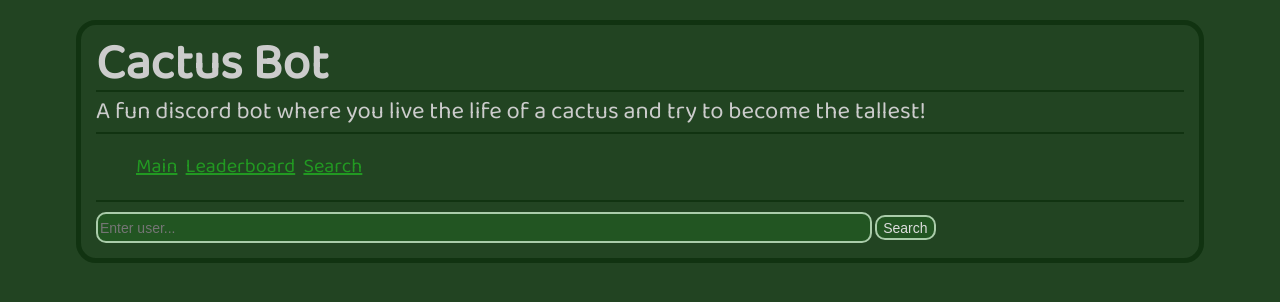
After one commit to Coding-Cactus/Cactus-Bot, a Flask app: page /search in a window 1280 px wide. The commit adds this page. Shown: the top 302 px of the page. Run offline with Flask 2, Linux system fonts and the light colour scheme.

Commit message:
Website additions, pfp on profile page etc.

```diff
--- a/server.py
+++ b/server.py
@@ -1,4 +1,4 @@
-import flask, replitdb, discord
+import flask, replitdb, discord, os, asyncio, aiohttp, io
 from threading import Thread
 
 client = discord.Client()
@@ -13,6 +13,7 @@
 	if i=="":s=s[1:]
 	return(i+s)
 
+
 @app.route('/')
 def main():
 	return flask.render_template('index.html')
@@ -22,21 +23,21 @@
 	scores = []
 	players = []
 	orderedScores = []
-	ids =[]
-	tags = []
 	f = str(db.view('score')).split('\n')
 	for i in f:
 		if i.replace('\n','') != '' and i.replace('\n','').split('=')[0] != '691576874261807134':
 			scores.append(int(i.replace('\n','').split('=')[1]))
 			orderedScores.append(int(i.replace('\n','').split('=')[1]))
 			players.append(int(i.replace('\n','').split('=')[0]))
-	for n in str(db.view("names")).split("\n"):
-		ids.append(n.split("=")[0])
-		tags.append(n.split("=")[1])
 	orderedScores.sort(reverse=True)
 	orderedPlayers = []
+	ids = []
+	tags = []
+	for t in str(db.view('names')).split('\n'):
+		ids.append(t.split('=')[0])
+		tags.append(t.split('=')[1])
 	for x in orderedScores:
-		orderedPlayers.append(tags[ids.index(str(players[scores.index(x)]))])
+		orderedPlayers.append([tags[ids.index(str(players[scores.index(x)]))],players[scores.index(x)]])
 		scores[scores.index(x)] = ''
 
 
@@ -45,13 +46,78 @@
 
 	return flask.render_template('leaderboard.html', players=orderedPlayers, scores=orderedScores, length=len(orderedScores))
 
+@app.route('/user/<ID>')
+def profile(ID):
+	pfps = str(db.view('pfps')).split('\n')
+	names = str(db.view('names')).split('\n')
+	tag = ''
+	for n in names:
+		if n.split('=')[0] == ID:
+			tag = n.split('=')[1]
+	if tag != '':
+		for p in pfps:
+			if p.split('=')[0] == ID:
+				pfp = p.split('=')[1]
+		stats = {}
+		stats['name'] = tag
+		scores = str(db.view('score')).split('\n')
+		for s in scores:
+			if s.split('=')[0] == ID:
+				stats['height'] = commas(s.split('=')[1])
+
+		hpgs = str(db.view('growth')).split('\n')
+		for h in hpgs:
+			if h.split('=')[0] == ID:
+				stats['hpg'] = commas(h.split('=')[1])
+
+		hpms = str(db.view('idle')).split('\n')
+		for hpm in hpms:
+			if hpm.split('=')[0] == ID:
+				stats['hpm'] = commas(hpm.split('=')[1])
+
+		f = str(db.view('habitatsBought')).split('\n')
+		f2 = []
+		f3 = []
+		h = str(db.view('habitats')).split('\n')
+		h2 = []
+		for x in f:
+			if x != '':
+				f2.append(x.split('=')[1])
+				f3.append(x.split('=')[0])
+		for i in h:
+			h2.append(i.split('=')[1].split(',')[1])
+		f4 = f2[f3.index(ID)].split(',')
+		stats['mult'] = h2[f4.index('1')]
+
+		return flask.render_template("profile.html", user=stats, pfp=pfp)
+	else:
+		return flask.render_template("notfound.html", user=ID)
+
+@app.route('/search')
+def show_search():
+	return flask.render_template("search.html", found=False)
+
+@app.route('/search', methods=['GET', 'POST'])
+def search():
+	search = flask.request.form['name']
+	found = False
+	results = []
+	names = str(db.view('names')).split('\n')
+	for n in names:
+		ID = n.split('=')[0]
+		tag = n.split('=')[1]
+		if search in ID or search.lower() in tag.lower():
+			results.append({'id':ID,'tag':tag})
+			found = True
+	return flask.render_template('search.html', found=found, results=results)
+
 @app.route("/favicon.ico")
 def favicon():
   return flask.send_file("favicon.ico")
 
 def run():
-   app.run(host='0.0.0.0', port=8080)
+	app.run(host='0.0.0.0', port=8080)
 
 def s():
-  server = Thread(target=run)
-  server.start()
+	server = Thread(target=run)
+	server.start()
--- a/static/style.css
+++ b/static/style.css
@@ -28,6 +28,14 @@
 	border-bottom: 2px solid #131;
 }
 
+h2 img{
+	display: block;
+	height: 200px;
+	border-radius: 100px;
+}
+#prof {
+	margin-top: 10px;
+}
 h3 {
 	font-size: 30px;
 	margin: 0;
@@ -86,18 +94,6 @@
 	margin-left: 15px;
 }
 
-#one{
-	color: #ffd700;
-}
-
-#two{
-	color: #c0c0c0;
-}
-
-#three{
-	color: #cd7f32;
-}
-
 nav ul li{
 	display: inline;
 	margin-right: 5px;
@@ -112,3 +108,47 @@
 nav {
 	border-bottom: 2px solid #131;
 }
+
+form {
+	margin: auto;
+	margin-top: 10px;
+	outline: none;
+}
+
+form #search{
+	width: 60vw;
+}
+
+input, button{
+	color: #ddd;
+	height: 25px;
+	border-radius: 10px;
+	border: 2px solid #aca;
+	margin: auto;
+	background-color: #252;
+	font-size: 14px;
+}
+
+#leaderboard a, #leaderboard{
+	color: #ccc;
+}
+
+#leaderboard #one a, #leaderboard #one{
+	color: #ffd700;
+}
+
+#leaderboard #two a, #leaderboard #two{
+	color: #c0c0c0;
+}
+
+#leaderboard #three a, #leaderboard #three{
+	color: #cd7f32;
+}
+
+#stats p{
+	color: #3cc;
+}
+
+#stats strong{
+	color: yellow;
+}
--- a/templates/base.html
+++ b/templates/base.html
@@ -34,6 +34,7 @@
 			<ul>
 				<li><a href="/">Main</a></li>
 				<li><a href="/leaderboard">Leaderboard</a></li>
+				<li><a href="/search">Search</a></li>
 			</ul>
 		</nav>
       {% block content %}{% endblock %}
--- /dev/null
+++ b/templates/search.html
@@ -0,0 +1,20 @@
+{% extends "base.html" %}
+
+{% block title %}Cactus Bot - Search{% endblock%}
+
+{% block content %}
+
+<form role="form" method='POST' action='/search'>
+	<input type="text" name="name" id="search" placeholder="Enter user..." required>
+	<button type="submit">Search</button>
+</form>
+
+{% if found %}
+<ul>
+{% for i in results %}
+<li><a href="/user/{{i['id']}}">{{i['tag']}}</a></li>
+{% endfor %}
+</ul>
+{% endif %}
+
+{% endblock %}
```
Also changed, not shown: main.py (+30 -7 lines), templates/leaderboard.html (+4 -4 lines), templates/notfound.html (added, +9 -0 lines), templates/profile.html (added, +17 -0 lines).
